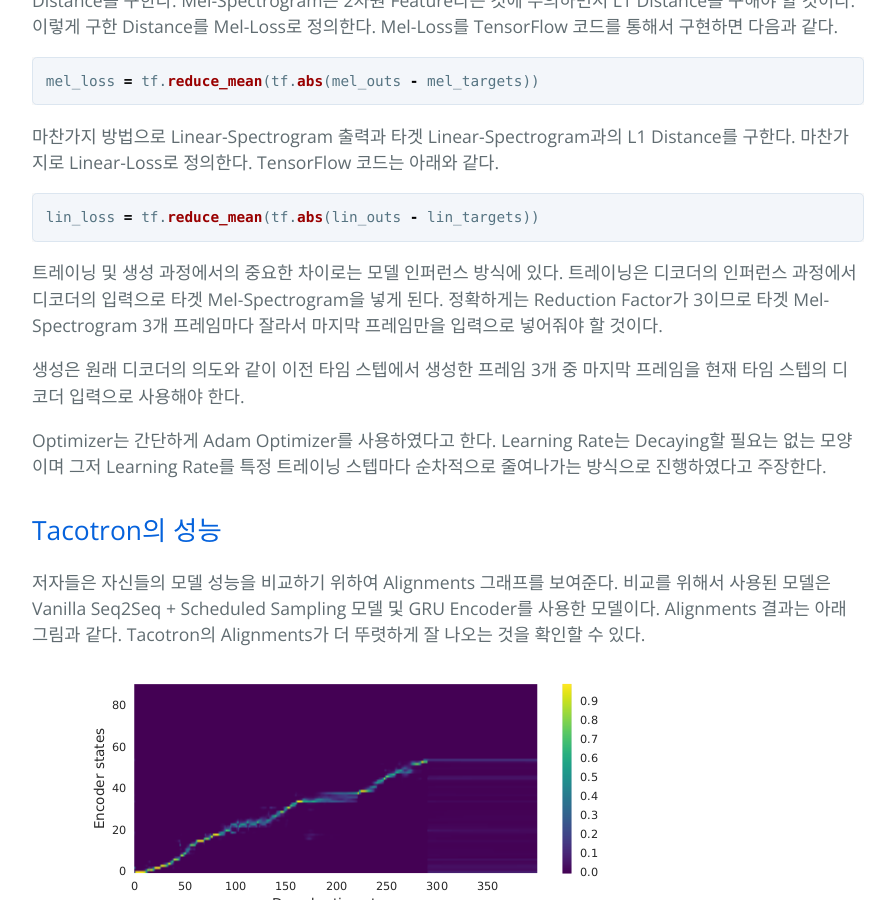
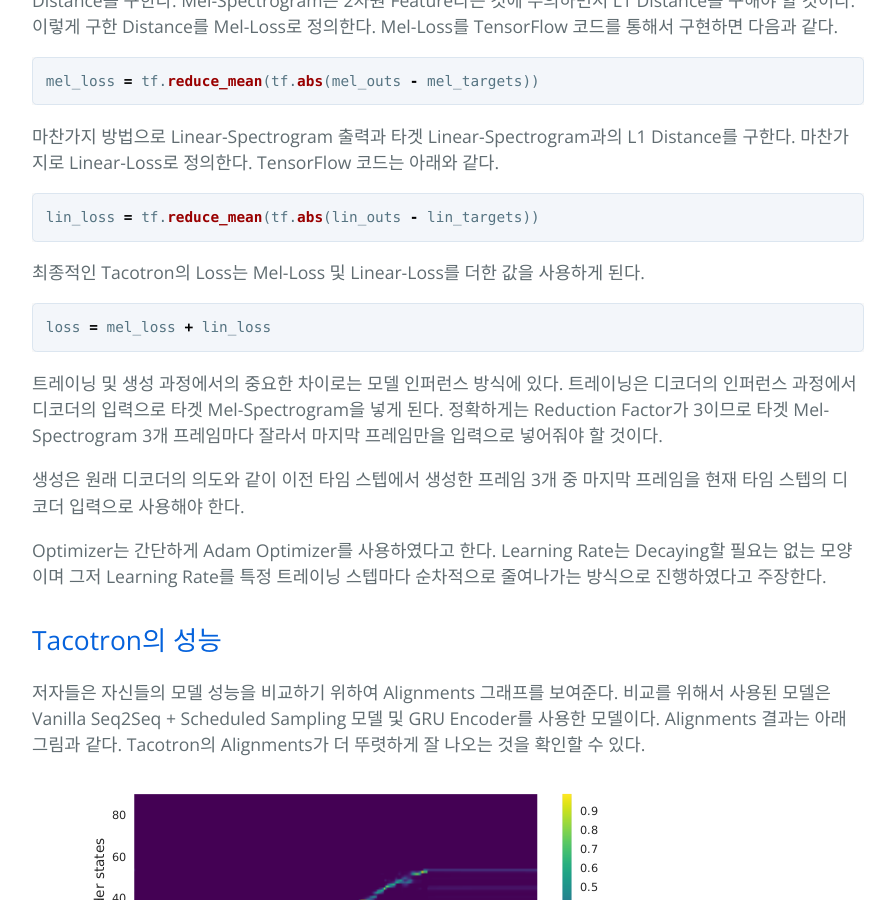
Before and after one commit to hcnoh/hcnoh.github.io, a Jekyll site: the page built from _posts/2018-12-11-tacotron.md, in a window 1280 px wide and 900 px high, scrolled down 6698 px. Shown: the whole window, without its empty margins (192-1087 px from the left). Built offline with Jekyll 4.4.1, drawn with Linux system fonts in a browser that asks for light colours; formulas are drawn with MathJax 3; comment, search, counter and statistics services are not loaded.

Commit message:
Update 2018-12-11-tacotron.md

````diff
--- a/_posts/2018-12-11-tacotron.md
+++ b/_posts/2018-12-11-tacotron.md
@@ -149,6 +149,12 @@ mel_loss = tf.reduce_mean(tf.abs(mel_outs - mel_targets))
 lin_loss = tf.reduce_mean(tf.abs(lin_outs - lin_targets))
 ```
 
+최종적인 Tacotron의 Loss는 Mel-Loss 및 Linear-Loss를 더한 값을 사용하게 된다.
+
+```python
+loss = mel_loss + lin_loss
+```
+
 트레이닝 및 생성 과정에서의 중요한 차이로는 모델 인퍼런스 방식에 있다. 트레이닝은 디코더의 인퍼런스 과정에서 디코더의 입력으로 타겟 Mel-Spectrogram을 넣게 된다. 정확하게는 Reduction Factor가 3이므로 타겟 Mel-Spectrogram 3개 프레임마다 잘라서 마지막 프레임만을 입력으로 넣어줘야 할 것이다.
 
 생성은 원래 디코더의 의도와 같이 이전 타임 스텝에서 생성한 프레임 3개 중 마지막 프레임을 현재 타임 스텝의 디코더 입력으로 사용해야 한다.
````
